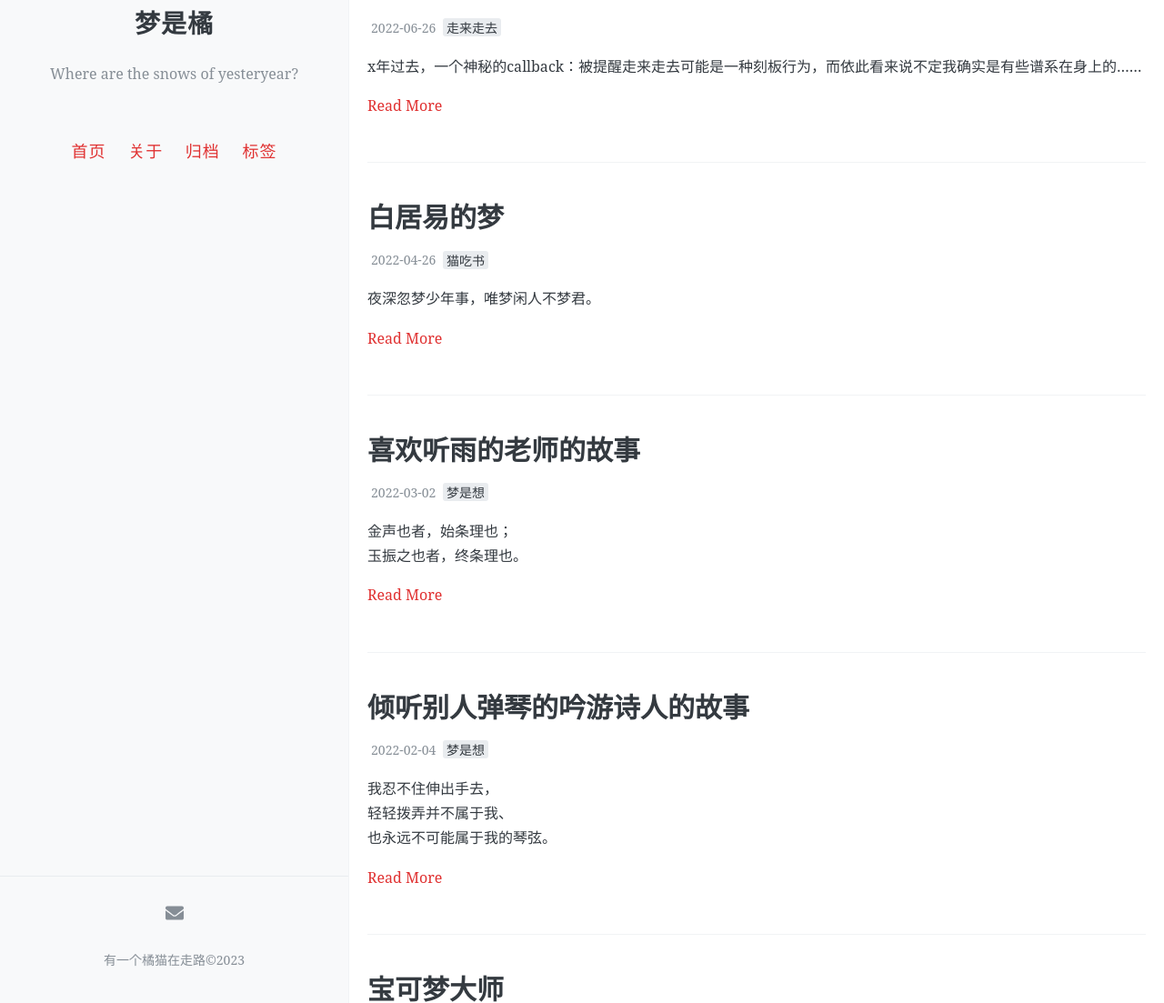
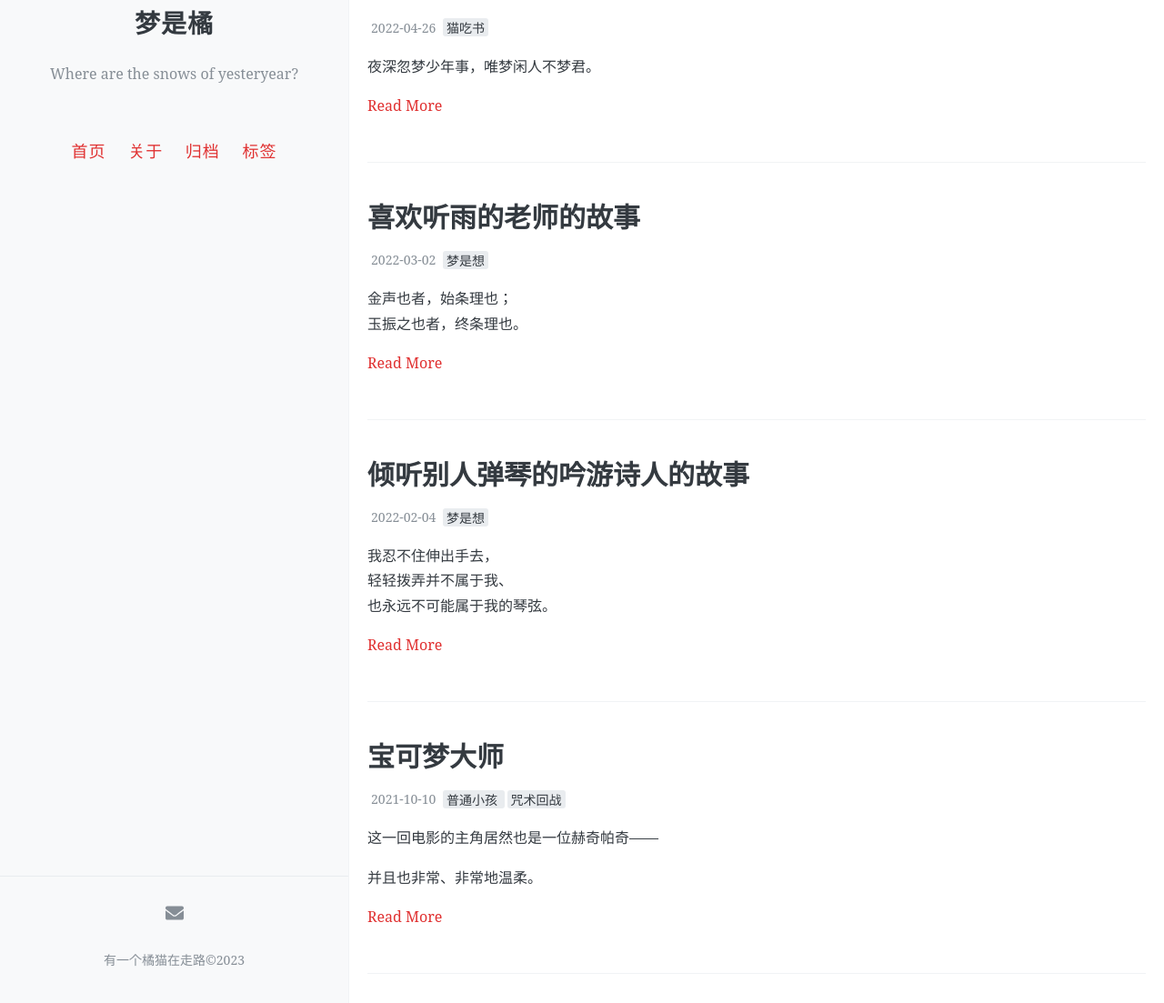
Before and after one commit to quintuschen830/jumaomiaomiaomiao, a Jekyll site: the page built from index.html, in a window 1280 px wide and 1400 px high, scrolled down 1171 px. Shown: the part 297-1400 px from the top of the window at 91% size. Built offline with Jekyll 4.4.1, drawn with Linux system fonts in a browser that asks for light colours; the list of posts is cut into pages by our own code; comment, search, counter and statistics services are not loaded; some of the changed text lies outside the part shown.

Commit message:
Update 2022-06-26-walking.md

```diff
--- a/_posts/2022-06-26-walking.md
+++ b/_posts/2022-06-26-walking.md
@@ -1,7 +1,7 @@
 ---
 layout: post
 title: 就这样走来走去
-date: 2022-06-26
+date: 2020-05-29
 Author: 橘
 categories:
 tags: [走来走去]
```
